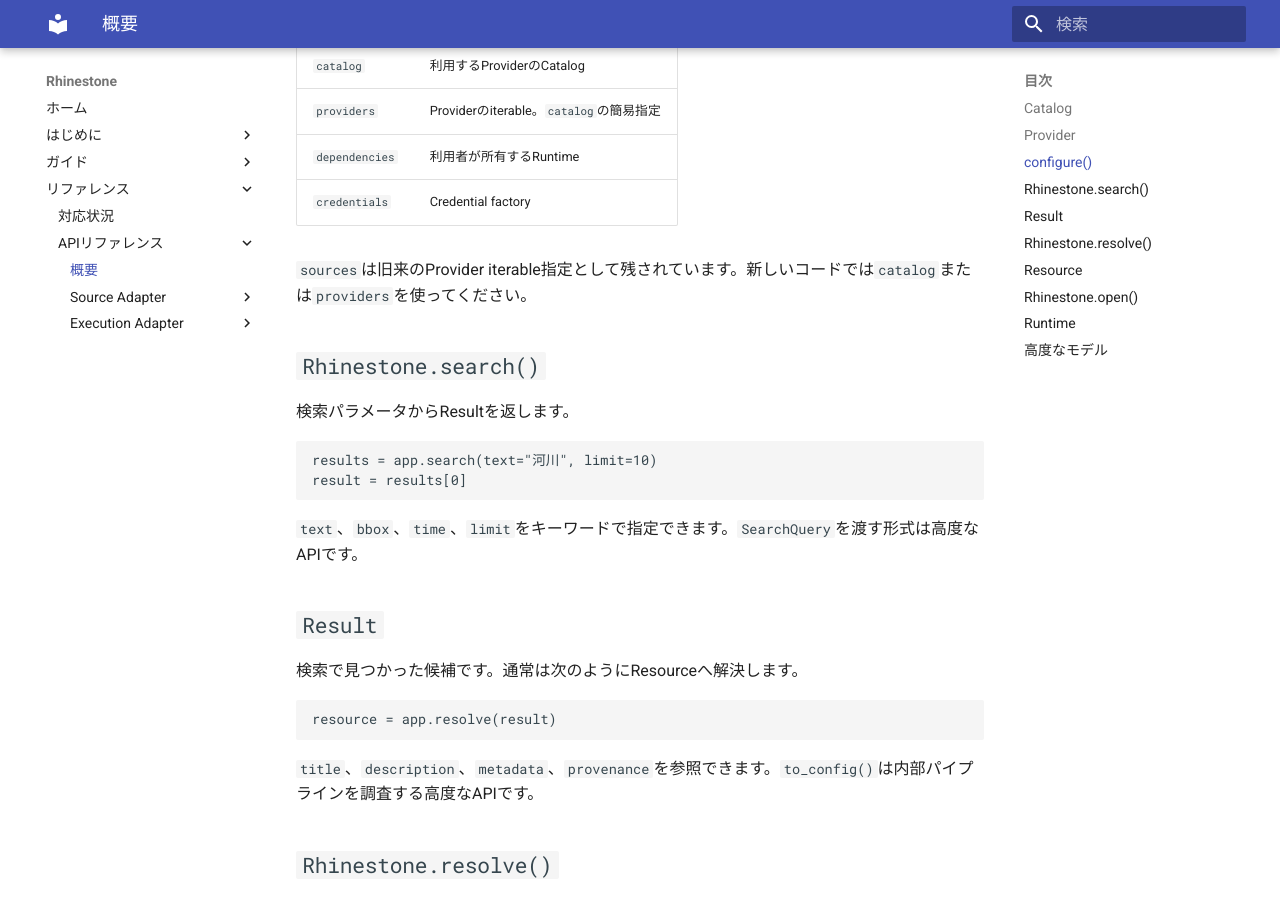
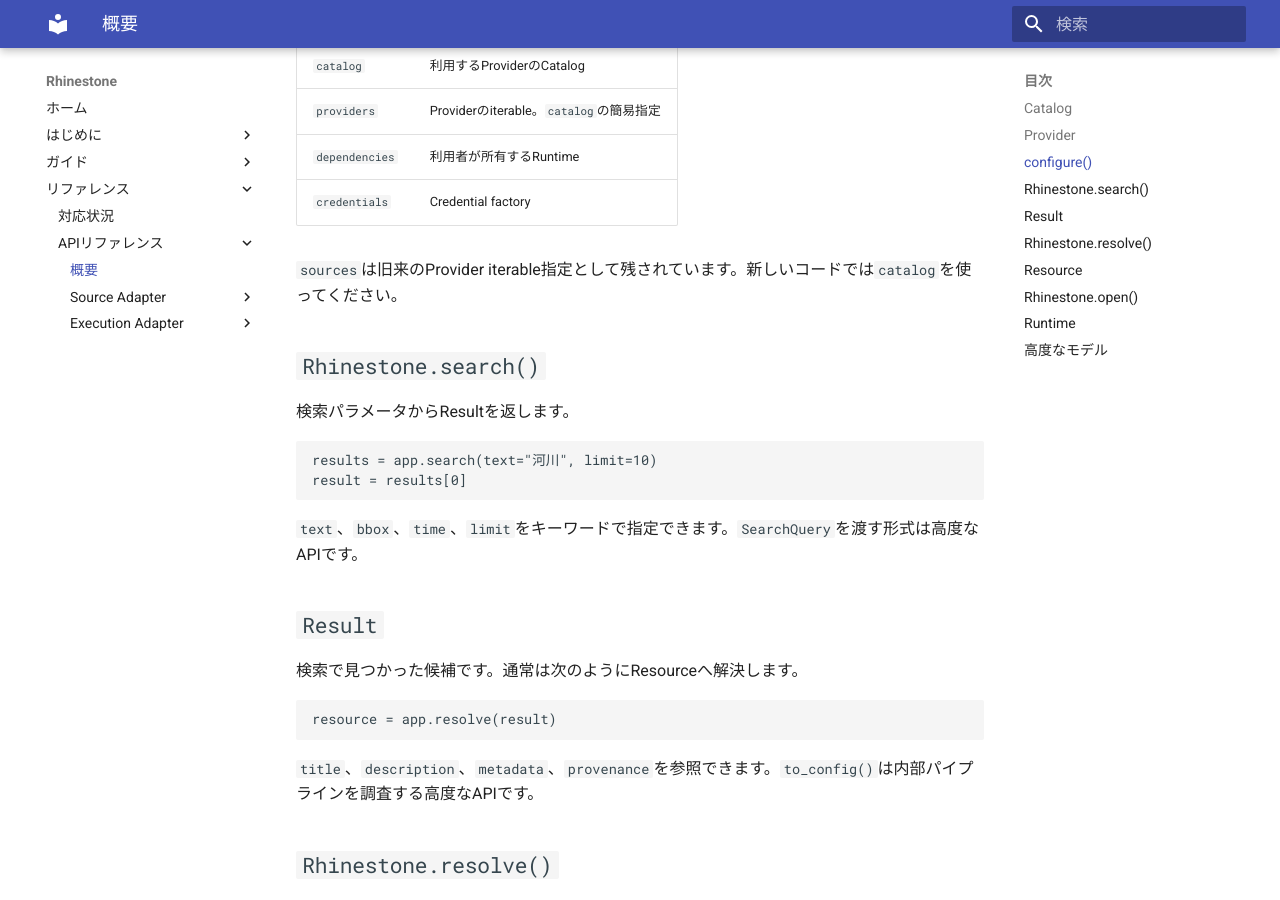
Before and after one commit to u-kitazawa/rhinestone, an MkDocs documentation site: the page built from docs/api.md, in a window 1280 px wide and 900 px high, scrolled down 1082 px. Built offline with MkDocs 1.6.1 and Material for MkDocs 9.7.7, drawn with Linux system fonts in a browser that asks for light colours.

Commit message:
Document Catalog as the public composition unit

```diff
--- a/docs/api.md
+++ b/docs/api.md
@@ -48,7 +48,7 @@
 | `dependencies` | 利用者が所有するRuntime |
 | `credentials` | Credential factory |
 
-`sources`は旧来のProvider iterable指定として残されています。新しいコードでは`catalog`または`providers`を使ってください。
+`sources`は旧来のProvider iterable指定として残されています。新しいコードでは`catalog`を使ってください。
 
 ## `Rhinestone.search()`
 
```
